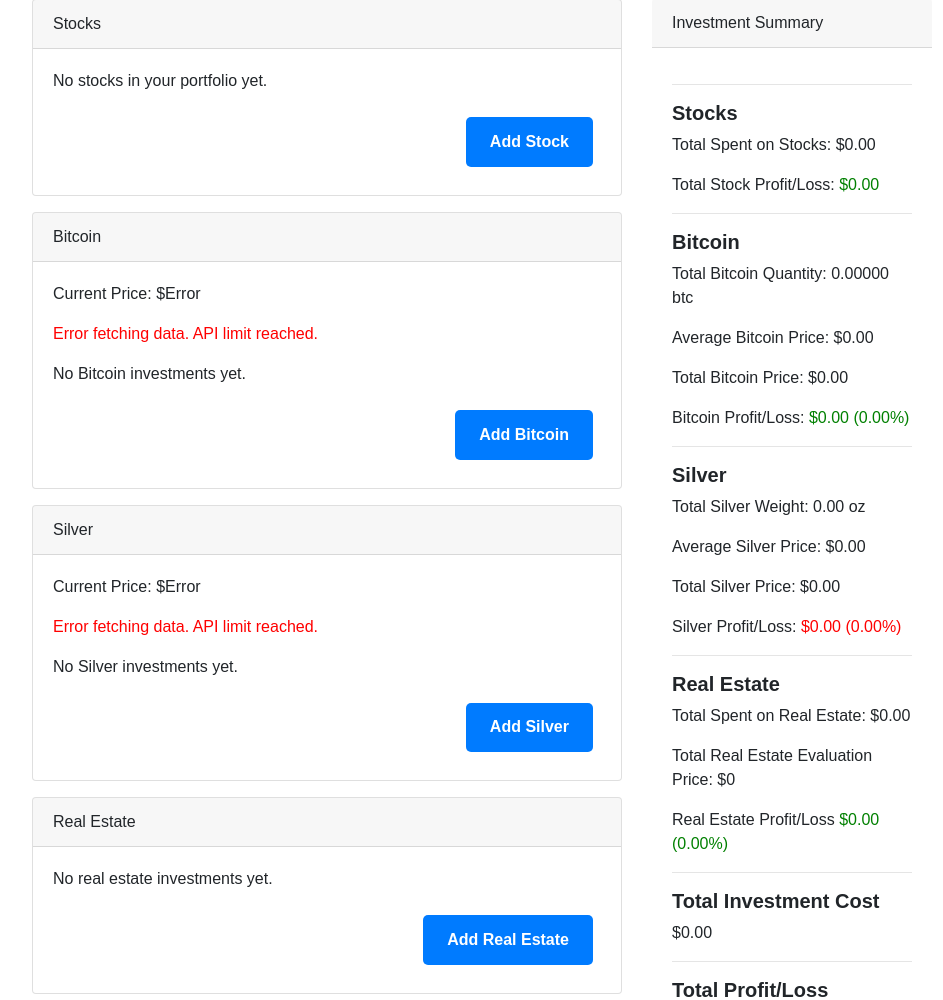
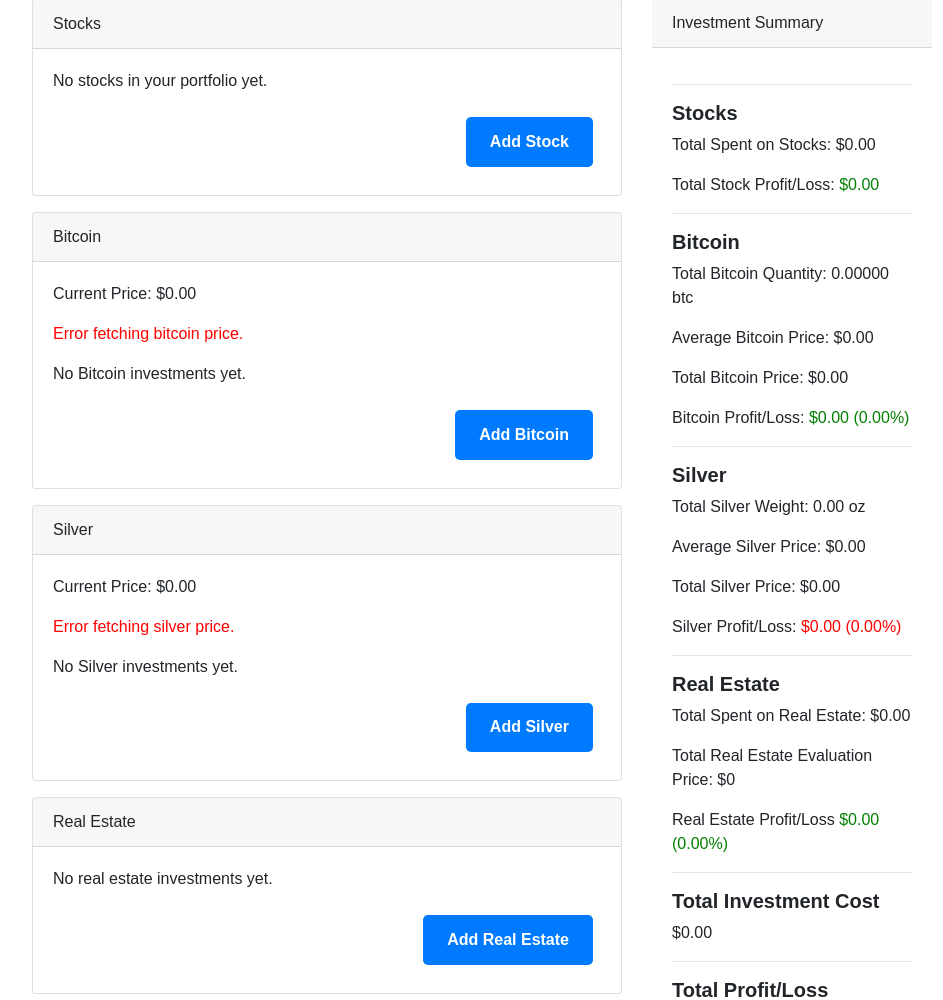
Before and after one commit to ggeorgiev966/InvestmentApp, a Django app: page /portfolio/ in a window 1280 px wide. Shown: the part 145-1145 px from the top of the page, without its empty margins (158-1101 px from the left). Run offline with Django 5.2, Linux system fonts and the light colour scheme; the visitor is signed in with stand-in values (Sample User, id 1); data comes from the database, SQL or seed files in the repository; data that the repository does not hold is empty; some libraries are stand-ins or nearby versions.

Commit message:
Error handling changes

```diff
--- a/portfolio/apis.py
+++ b/portfolio/apis.py
@@ -24,12 +24,12 @@ def get_silver_price():
         data = response.json()
 
         if response.status_code == [429, 403]:
-            return LAST_SILVER_PRICE, "API request limit exceeded. Displaying last available price"
+            return LAST_SILVER_PRICE, "API request limit exceeded. API limit reached."
         LAST_SILVER_PRICE = data['price']
         return LAST_SILVER_PRICE, None
     except Exception as e:
         print(f"Error fetching silver price: {e}")
-        return LAST_SILVER_PRICE, "Error fetching silver price. Displaying last available price."
+        return LAST_SILVER_PRICE, "Error fetching silver price. API limit reached."
 
 
 def get_bitcoin_price():
@@ -84,4 +84,4 @@ def get_stock_price(symbol):
         if last_price:
             return {"current_stock_price": float(last_price), "error": "Error fetching stock price. Displaying last available price."}
         else:
-            return {"current_stock_price": 0.0, "error": "Error fetching stock price. No data available."}
+            return {"current_stock_price": 0.0, "error": "Error fetching stock price. API limit reached."}
--- a/templates/portfolio/dashboard.html
+++ b/templates/portfolio/dashboard.html
@@ -12,7 +12,10 @@
                     <div class="card-header">Stocks</div>
                     <div class="card-body">
                         {% for stock in stocks %}
-                        <p>{{ stock.name }} ({{ stock.ticker }}): Quantity {{ stock.quantity }} - Purchase Price: ${{ stock.price|floatformat:2 }} - Current Price: $<span id="current-stock-price-{{ stock.ticker }}">Loading...</span> - Purchased at: {{ stock.purchased_at }}</p>
+                            <p>{{ stock.name }} ({{ stock.ticker }}): Quantity {{ stock.quantity }} - Purchase Price:
+                                ${{ stock.price|floatformat:2 }} - Current Price: $<span
+                                        id="current-stock-price-{{ stock.ticker }}">Loading...</span> - Purchased
+                                at: {{ stock.purchased_at }}</p>
                             <p id="stock-error-{{ stock.ticker }}" style="color: red;"></p>
                             <a href="{% url 'edit_stock' stock.id %}" class="btn btn-secondary">Edit</a>
                             <a href="{% url 'confirm_delete' 'stock' stock.id %}" class="btn btn-danger">Delete</a>
@@ -32,7 +35,8 @@
                         <p>Current Price: $<span id="bitcoin-price">Loading...</span></p>
                         <p id="bitcoin-error" style="color: red;"></p>
                         {% for btc in bitcoins %}
-                        <p>Quantity: {{ btc.quantity|floatformat:5 }} - Purchase Price: ${{ btc.price|floatformat:2 }} - Purchased at: {{ btc.purchased_at }}</p>
+                            <p>Quantity: {{ btc.quantity|floatformat:5 }} - Purchase Price:
+                                ${{ btc.price|floatformat:2 }} - Purchased at: {{ btc.purchased_at }}</p>
                             <a href="{% url 'edit_bitcoin' btc.id %}" class="btn btn-secondary">Edit</a>
                             <a href="{% url 'confirm_delete' 'bitcoin' btc.id %}" class="btn btn-danger">Delete</a>
                         {% empty %}
@@ -51,7 +55,8 @@
                         <p>Current Price: $<span id="silver-price">Loading...</span></p>
                         <p id="silver-error" style="color: red;"></p>
                         {% for silver in silvers %}
-                        <p>Weight: {{ silver.weight|floatformat:2 }} oz - Purchase Price: ${{ silver.price|floatformat:2 }} - Purchased at: {{ silver.purchased_at }}</p>
+                            <p>Weight: {{ silver.weight|floatformat:2 }} oz - Purchase Price:
+                                ${{ silver.price|floatformat:2 }} - Purchased at: {{ silver.purchased_at }}</p>
                             <a href="{% url 'edit_silver' silver.id %}" class="btn btn-secondary">Edit</a>
                             <a href="{% url 'confirm_delete' 'silver' silver.id %}" class="btn btn-danger">Delete</a>
                         {% empty %}
@@ -68,7 +73,10 @@
                     <div class="card-header">Real Estate</div>
                     <div class="card-body">
                         {% for realestate in realestates %}
-                        <p>{{ realestate.property_name }}: Purchase Price: ${{ realestate.purchase_price|floatformat:2 }} - Current evaluation price: ${{ realestate.current_evaluation_price|floatformat:2 }} - Purchased at: {{ realestate.purchase_date }}</p>
+                            <p>{{ realestate.property_name }}: Purchase Price:
+                                ${{ realestate.purchase_price|floatformat:2 }} - Current evaluation price:
+                                ${{ realestate.current_evaluation_price|floatformat:2 }} - Purchased
+                                at: {{ realestate.purchase_date }}</p>
                             <a href="{% url 'edit_realestate' realestate.id %}" class="btn btn-secondary">Edit</a>
                             <a href="{% url 'confirm_delete' 'realestate' realestate.id %}" class="btn btn-danger">Delete</a>
                         {% empty %}
@@ -96,13 +104,16 @@
                                         <li>Quantity: {{ data.quantity|floatformat:2 }}</li>
                                         <li>Avg Buy Price: ${{ data.avg_price|floatformat:2 }}</li>
                                         <li>Current Price: ${{ data.current_price|floatformat:2 }}</li>
-                            <li>Profit/Loss: <span class="profit-loss-text" style="color: {% if data.profit_loss >= 0 %}green{% else %}red{% endif %};">
-                                ${{ data.profit_loss|floatformat:2 }} {{ data.profit_percentage|floatformat:2 }}%</span></li>
+                                        <li>Profit/Loss: <span class="profit-loss-text"
+                                                               style="color: {% if data.profit_loss >= 0 %}green{% else %}red{% endif %};">
+                                ${{ data.profit_loss|floatformat:2 }} {{ data.profit_percentage|floatformat:2 }}%</span>
+                                        </li>
                                     </ul>
                                     <hr>
                                 {% endfor %}
                                 <p>Total Spent on Stocks: ${{ total_spent_on_stocks|floatformat:2 }}</p>
-                    <p>Total Stock Profit/Loss: <span class="profit-loss-text" style="color: {% if total_stock_profit_loss >= 0 %}green{% else %}red{% endif %};">
+                                <p>Total Stock Profit/Loss: <span class="profit-loss-text"
+                                                                  style="color: {% if total_stock_profit_loss >= 0 %}green{% else %}red{% endif %};">
                         ${{ total_stock_profit_loss|floatformat:2 }}
                     </span></p>
                             </div>
@@ -112,7 +123,8 @@
                             <p>Total Bitcoin Quantity: {{ total_bitcoin_quantity|floatformat:5 }} btc</p>
                             <p>Average Bitcoin Price: ${{ avg_bitcoin_price|floatformat:2 }}</p>
                             <p>Total Bitcoin Price: ${{ total_bitcoin_price|floatformat:2 }}</p>
-                <p>Bitcoin Profit/Loss: <span class="profit-loss-text" style="color: {% if bitcoin_profit_loss >= 0 %}green{% else %}red{% endif %};">
+                            <p>Bitcoin Profit/Loss: <span class="profit-loss-text"
+                                                          style="color: {% if bitcoin_profit_loss >= 0 %}green{% else %}red{% endif %};">
                     ${{ bitcoin_profit_loss|floatformat:2 }} ({{ bitcoin_profit_percentage|floatformat:2 }}%)</span>
                             </p>
 
@@ -121,7 +133,8 @@
                             <p>Total Silver Weight: {{ total_silver_weight|floatformat:2 }} oz</p>
                             <p>Average Silver Price: ${{ avg_silver_price|floatformat:2 }}</p>
                             <p>Total Silver Price: ${{ total_silver_price|floatformat:2 }}</p>
-                <p>Silver Profit/Loss: <span class="profit-loss-text" style="color: {% if silver_profit_loss >= 0 %}green{% else %}red{% endif %};">
+                            <p>Silver Profit/Loss: <span class="profit-loss-text"
+                                                         style="color: {% if silver_profit_loss >= 0 %}green{% else %}red{% endif %};">
                     ${{ silver_profit_loss|floatformat:2 }} ({{ silver_profit_percentage|floatformat:2 }}%)</span>
                             </p>
 
@@ -129,7 +142,9 @@
                             <h5><strong>Real Estate</strong></h5>
                             <p>Total Spent on Real Estate: ${{ total_real_estate_purchase_price|floatformat:2 }}</p>
                             <p>Total Real Estate Evaluation Price: ${{ total_real_estate_evaluation_price }}</p>
-                <p>Real Estate Profit/Loss <span class="profit-loss-text" style="color: {% if real_estate_profit_loss >= 0 %}green{% else %}red{% endif %};"> ${{ real_estate_profit_loss|floatformat:2 }} ({{ real_estate_profit_percentage|floatformat:2 }}%)</p>
+                            <p>Real Estate Profit/Loss <span class="profit-loss-text"
+                                                             style="color: {% if real_estate_profit_loss >= 0 %}green{% else %}red{% endif %};"> ${{ real_estate_profit_loss|floatformat:2 }} ({{ real_estate_profit_percentage|floatformat:2 }}%)
+                            </p>
 
                             <hr>
                             <h5><strong>Total Investment Cost</strong></h5>
@@ -137,10 +152,11 @@
 
                             <hr>
                             <h5><strong>Total Profit/Loss</strong></h5>
-                <p><span class="profit-loss-text" style="color: {% if total_profit_loss >= 0 %}green{% else %}red{% endif %};">
+                            <p><span class="profit-loss-text"
+                                     style="color: {% if total_profit_loss >= 0 %}green{% else %}red{% endif %};">
                     ${{ total_profit_loss|floatformat:2 }} ({{ total_profit_percentage|floatformat:2 }}%)</span>
                             </p>
-
+                        </div>
                     </div>
                 </div>
             </div>
@@ -158,33 +174,42 @@
 
                     // Handling Stock Price
                     if (data.current_stock_price !== undefined) {
-                if (data.current_stock_price !== null) {
+                        const price = parseFloat(data.current_stock_price);
+                        if (!isNaN(price) && price !== 0.0) {
                             // Valid stock price
-                    const price = parseFloat(data.current_stock_price);
                             priceElement.innerText = price.toFixed(2);
                             errorElement.innerText = data.error ? data.error : "";  // Display API-related error if available
                         } else {
-                    // No price available
-                    priceElement.innerText = "Error";
+                            // No valid price available
+                            priceElement.innerText = "0.00";
                             errorElement.innerText = data.error || "Error fetching stock price.";
                         }
                     }
                     // Handling Bitcoin or Silver Prices (if applicable)
                     else if (data.current_bitcoin_price !== undefined || data.current_silver_price !== undefined) {
                         const priceKey = data.current_bitcoin_price !== undefined ? 'current_bitcoin_price' : 'current_silver_price';
-                const price = parseFloat(data[priceKey].replace(/,/g, ''));  // Remove commas and convert to float
+                        const price = parseFloat(data[priceKey]);
+                        if (!isNaN(price) && price !== 0.0) {
+                            // Valid price
                             priceElement.innerText = price.toFixed(2);
-                errorElement.innerText = data.error || "";
+                            errorElement.innerText = data.error ? data.error : "";  // Display API-related error if available
+                        } else {
+                            // No valid price available
+                            priceElement.innerText = "0.00";
+                            errorElement.innerText = data.error || `Error fetching ${priceKey.replace('current_', '').replace('_price', '')} price.`;
+                        }
                     }
                 })
                 .catch(error => {
                     console.error(`Error fetching data from ${url}:`, error);
-            document.getElementById(priceElementId).innerText = "Error";
-            document.getElementById(errorElementId).innerText = "Error fetching data. API limit reached.";
+                    const priceElement = document.getElementById(priceElementId);
+                    const errorElement = document.getElementById(errorElementId);
+                    priceElement.innerText = "0.00";
+                    errorElement.innerText = "Error fetching data. API limit reached.";
                 });
         }
 
-document.addEventListener('DOMContentLoaded', function() {
+        document.addEventListener('DOMContentLoaded', function () {
             fetchPrice("{% url 'bitcoin_price_view' %}", 'bitcoin-price', 'bitcoin-error');
             fetchPrice("{% url 'silver_price_view' %}", 'silver-price', 'silver-error');
             {% for stock in stocks %}
@@ -193,6 +218,7 @@ document.addEventListener('DOMContentLoaded', function() {
             setInterval(() => fetchPrice("{% url 'bitcoin_price_view' %}", 'bitcoin-price', 'bitcoin-error'), 60000);  // Refresh every 1 minute
             setInterval(() => fetchPrice("{% url 'silver_price_view' %}", 'silver-price', 'silver-error'), 60000);  // Refresh every 1 minute
         });
+    </script>
 
-</script>
+
 {% endblock %}
```
Lines whose indentation alone changed are shown as unchanged.
